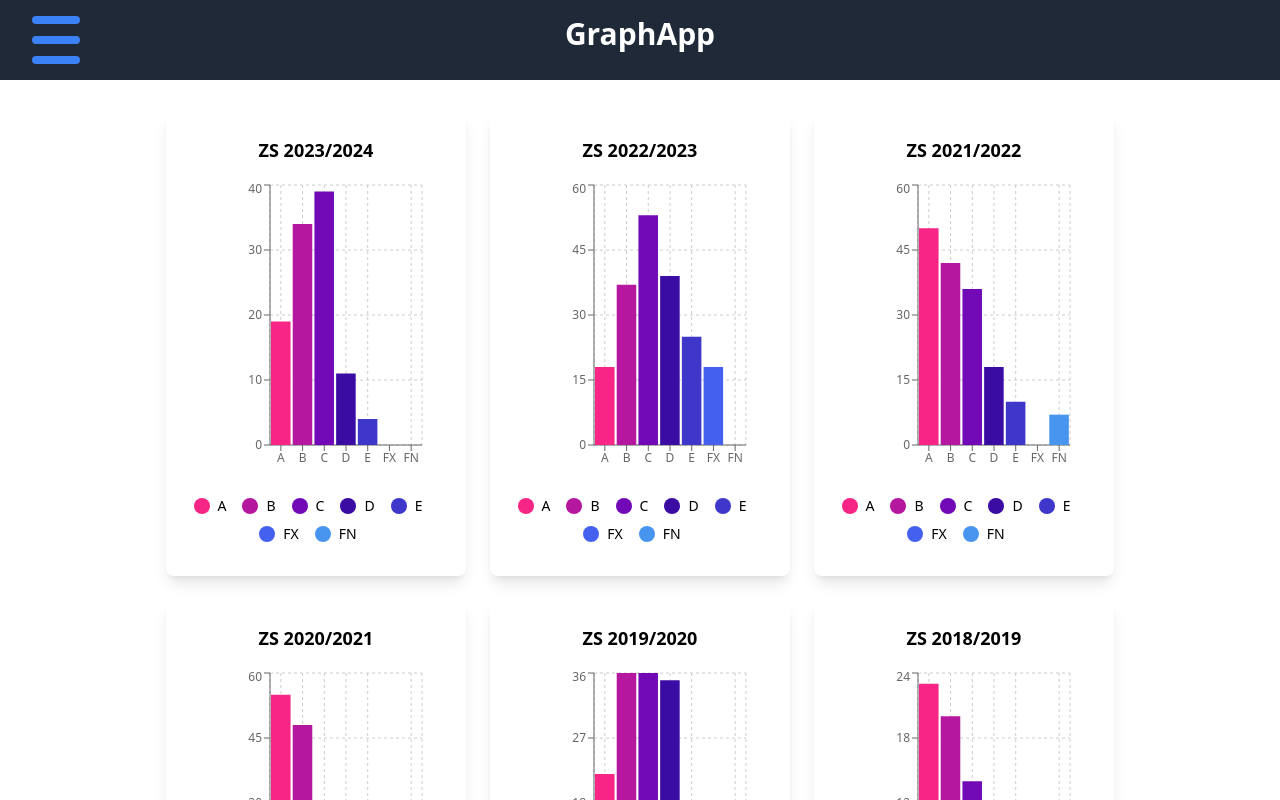
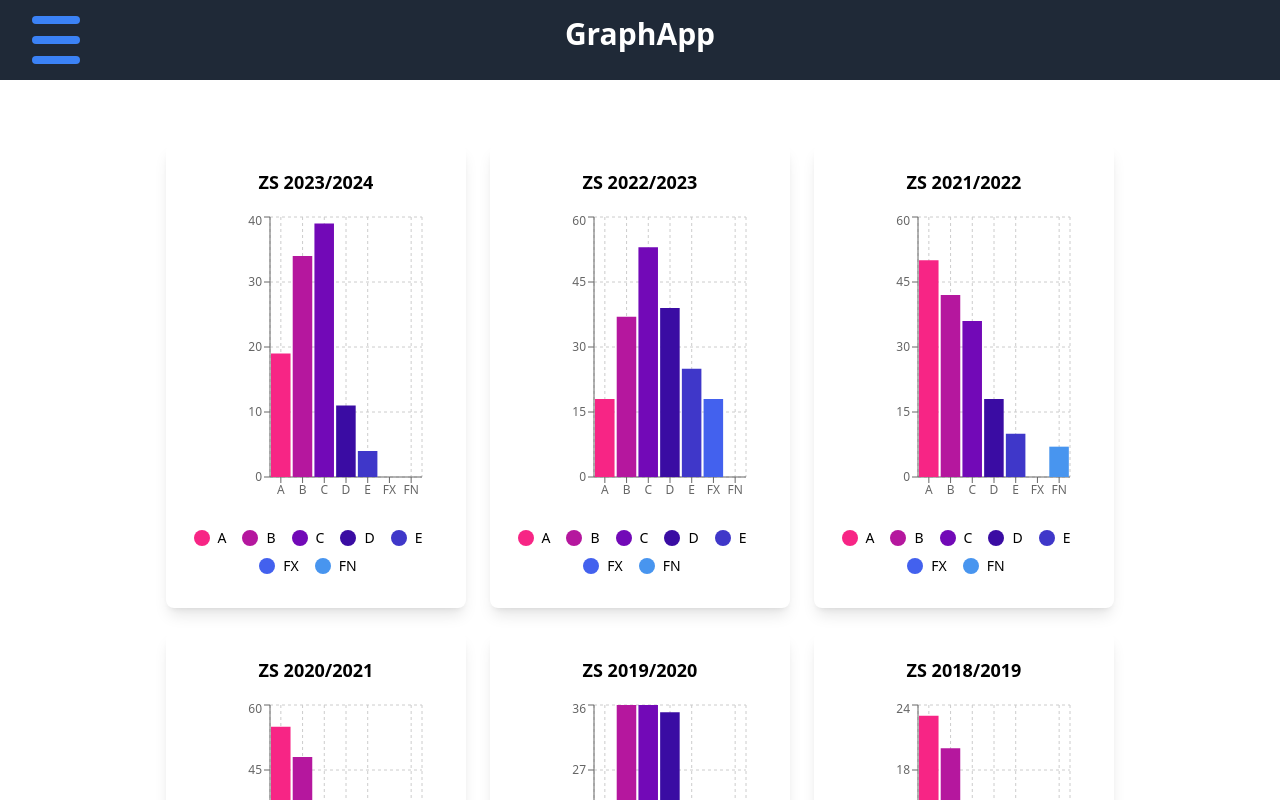
Before and after one commit to dejvidEm/charts_vue, a React (Vite) app: page /stranka1 in a window 1280 px wide. Shown: the top 800 px of the page. Built offline with nearby package versions, Linux system fonts and the light colour scheme.

Commit message:
dalsi update vizualu :DDD

```diff
--- a/src/components/Home.tsx
+++ b/src/components/Home.tsx
@@ -2,7 +2,7 @@ import { Link } from "react-router-dom";
 
 const LandingPage = () => {
   return (
-    <div className="min-h-screen flex flex-col items-center justify-center bg-gray-100 text-gray-800">
+    <div className="min-h-screen flex flex-col items-center justify-center bg-gray-100 text-gray-800  mt-28">
       <h1 className="text-4xl font-bold mb-4 text-center text-blue-600">
         Vitaj na stránke GraphApp
       </h1>
--- a/src/components/Stranka1.tsx
+++ b/src/components/Stranka1.tsx
@@ -65,7 +65,7 @@ const DynamicXMLChart: React.FC = () => {
   }, []);
 
   return (
-    <div className="container mx-auto px-4 mt-20 py-8">
+    <div className="container mx-auto px-4 mt-28 py-8">
       <div className="flex flex-wrap justify-center gap-6 mb-6">
         {data.map((zaznam, index) => {
           const chartData = [
```
